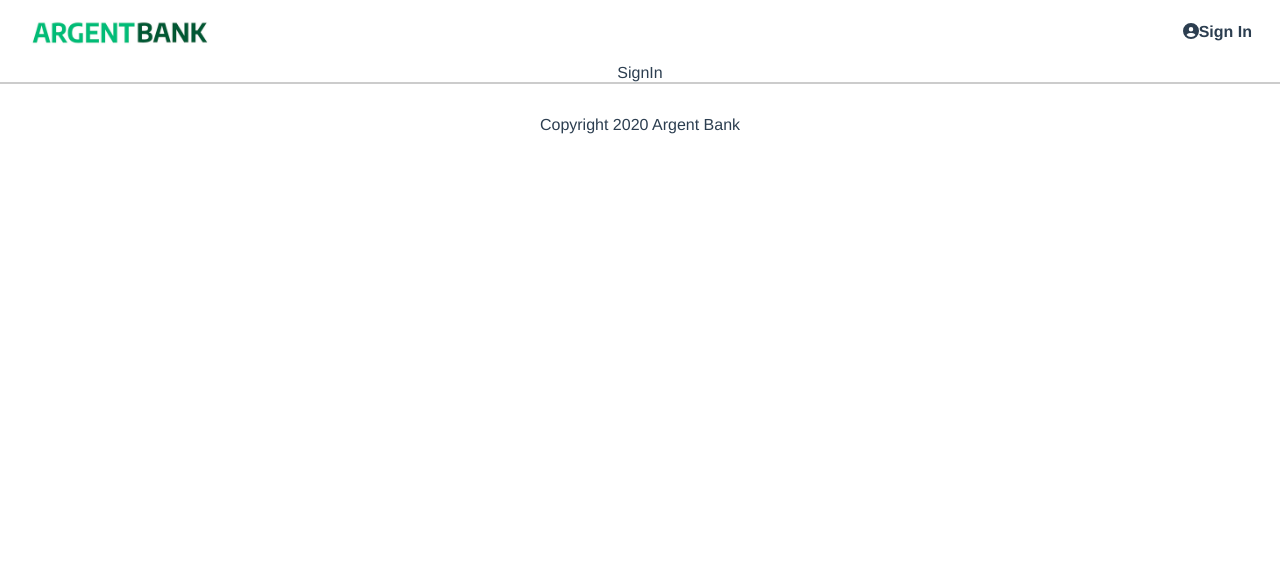
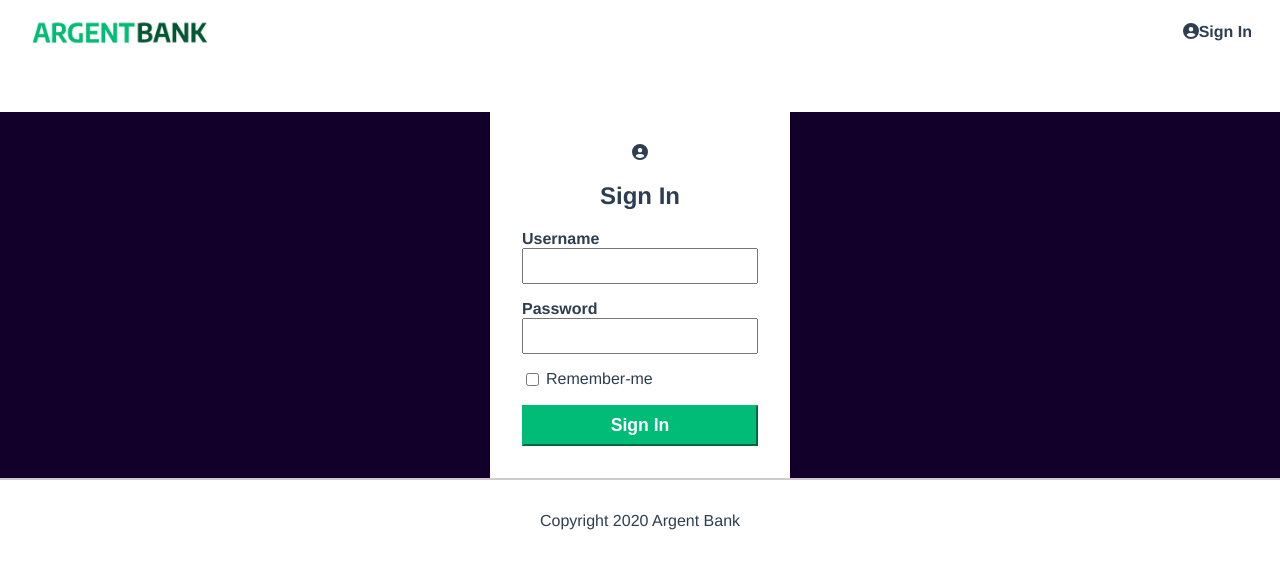
Before and after one commit to Yazaniziii/Argent-Bank, a React (Vite) app in the folder frontend/: page /SignIn in a window 1280 px wide. Shown: the top 568 px of the page. Built offline with nearby package versions, Linux system fonts and the light colour scheme.

Commit message:
Mise a jour de la page SignInPage, creation du fichier SignIn.jsx

```diff
--- a/frontend/src/App.jsx
+++ b/frontend/src/App.jsx
@@ -2,7 +2,7 @@ import { BrowserRouter, Routes, Route } from "react-router-dom";
 import Header from "./components/Header";
 import Footer from "./components/Footer";
 import Home from "./pages/Home";
-import SignIn from "./pages/SignIn";
+import SignInPage from "./pages/SignInPage";
 import UserAccount from "./pages/UserAccount";
 
 const App = () => {
@@ -11,7 +11,7 @@ const App = () => {
             <Header />
             <Routes>
                 <Route path="/" element={<Home />} />
-                <Route path="/SignIn" element={<SignIn />} />
+                <Route path="/SignIn" element={<SignInPage />} />
                 <Route path="/User" element={<UserAccount />} />
                 <Route path="*" />
             </Routes>
--- /dev/null
+++ b/frontend/src/components/SignIn.jsx
@@ -0,0 +1,29 @@
+import { FontAwesomeIcon } from "@fortawesome/react-fontawesome"
+import {faUserCircle} from "@fortawesome/free-solid-svg-icons"
+
+export default function SignIn() {
+  return (
+    <div>
+        <section className="sign-in-content">
+            <FontAwesomeIcon icon={faUserCircle}/>
+            <h1>Sign In</h1>
+            <form >
+                <div className="input-wrapper">
+                    <label htmlFor="username">Username</label>
+                    <input type="text" id="username"/>
+                </div>
+                <div className="input-wrapper">
+                    <label htmlFor="password">Password</label>
+                    <input type="password" id="password"/>
+                </div>
+                <div className="input-remember">
+                    <input type="checkbox" id="remember-me"/>
+                    <label htmlFor="remember-me">Remember-me</label>
+                </div>
+
+                <button className="sign-in-button">Sign In</button>
+            </form>
+        </section>
+    </div>
+  )
+}
--- a/frontend/src/pages/SignIn.jsx
+++ /dev/null
@@ -1,5 +0,0 @@
-export default function SignIn() {
-  return (
-    <div>SignIn</div>
-  )
-}
--- /dev/null
+++ b/frontend/src/pages/SignInPage.jsx
@@ -0,0 +1,9 @@
+import SignIn from "../components/SignIn";
+
+export default function SignInPage() {
+  return (
+    <main className="main bg-dark">
+      <SignIn />
+    </main>
+  )
+}
```
